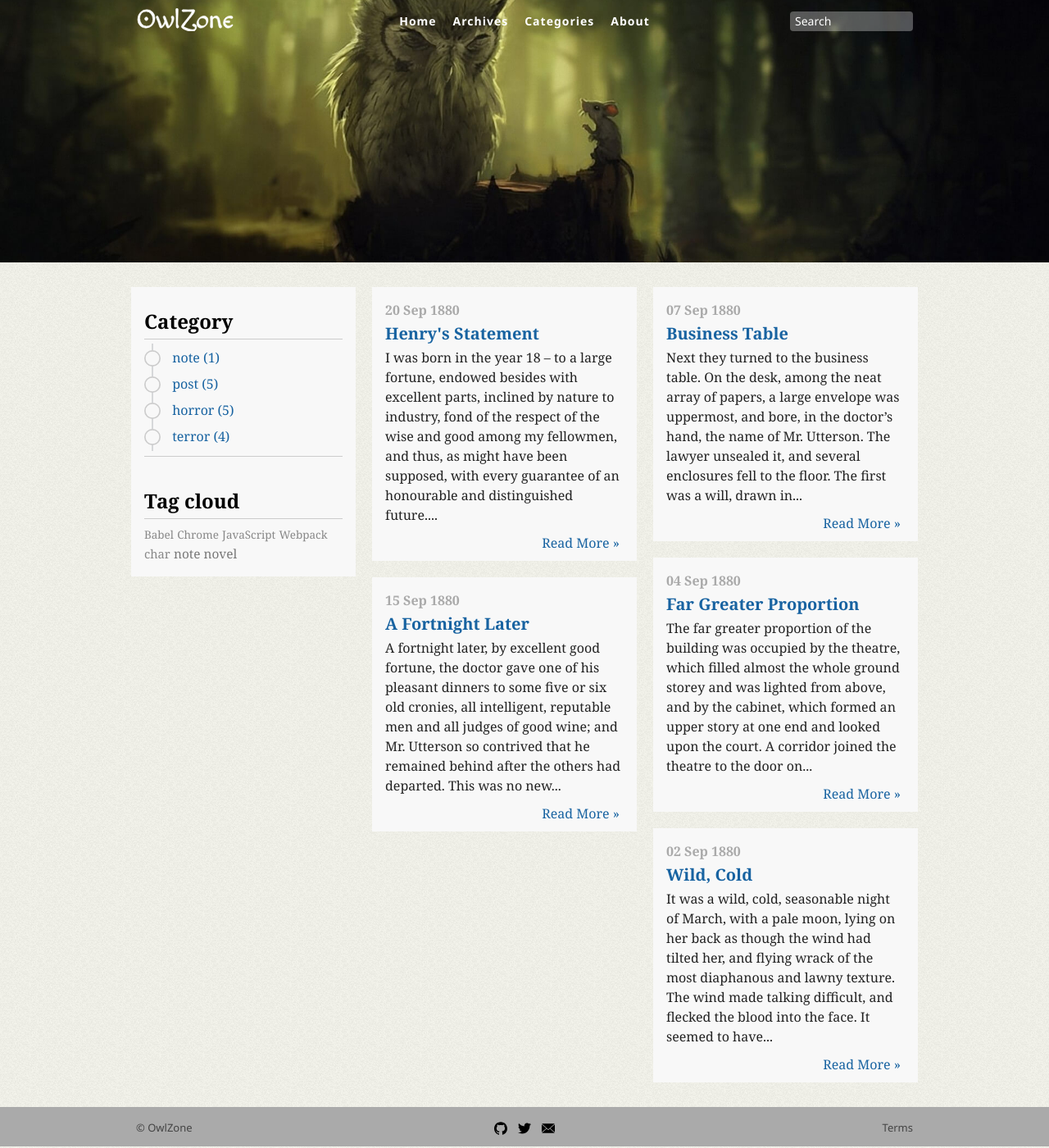
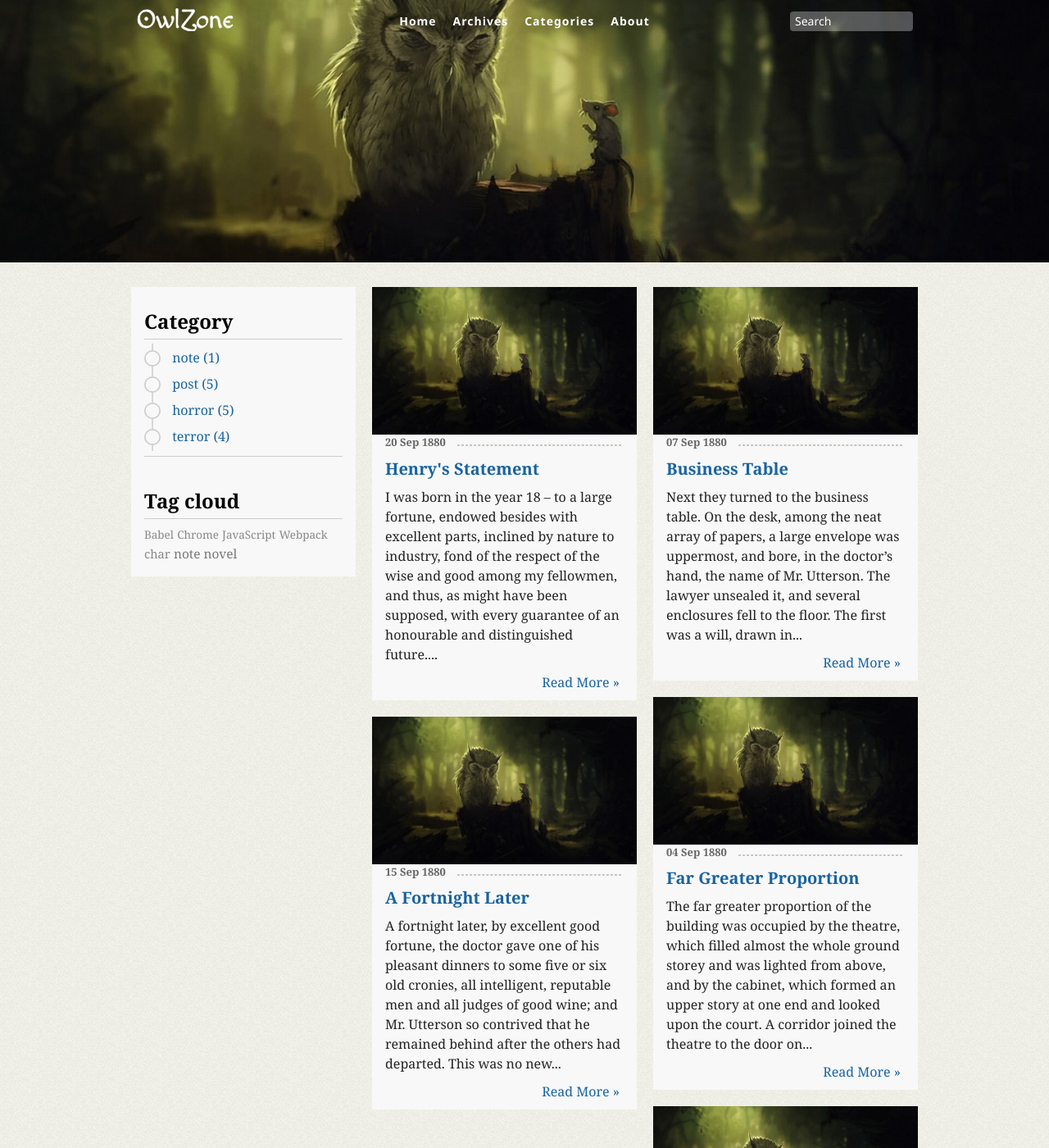
Before and after one commit to mapkts/owlzone, a Jekyll site: the page built from index.html, in a window 1280 px wide and 1400 px high. Shown: the whole window at 82% size. Built offline with Jekyll 4.4.1, drawn with Linux system fonts in a browser that asks for light colours; the list of posts is cut into pages by our own code.

Commit message:
nightly update

```diff
--- a/assets/css/style.css
+++ b/assets/css/style.css
@@ -480,16 +480,28 @@ p {
 }
 .post-card {
 	background-color: #f8f8f8;
-	padding: 16px;
 	padding-bottom: 10px;
+}
+.post-image {
+	background-image: url(http://owlzone.org/assets/img/owl-and-rat.jpg);
+	height: 180px;
+	background-position: center;
+	background-size: cover;
+}
+a.post-image:hover {
+	filter: grayscale(1);
+	transition: all .3s ease-in-out;
 }
 .post-date {
 	color: #aaa;
-	font-weight: bold;
+	font-size: 13px;
+	font-weight: 700;
+	color: #666;
 }
 .post-title {
+	padding: 10px 16px 0px;
 	font-size: 20px;
-	padding: 5px 0;
+	font-weight: 900;
 }
 .post-title:hover {
 	color: #0181eb;
@@ -497,13 +509,31 @@ p {
 .post-title a {
 	text-decoration: none;
 }
+.post-date {
+	position: relative;
+	padding: 0 16px;
+	font-size: 13px;
+	font-weight: 900;
+	color: #666;
+}
+.post-date:after {
+	content: "";
+	width: 200px;
+	border: 1px dashed rgba(0,0,0,.2);
+	position: absolute;
+	top: 12px;
+	left: 104px;
+}
+.post-excerpt {
+	padding: 10px 16px;
+}
 .post-excerpt p {
 	margin: 0;
-	padding-bottom: 10px;
 }
 .post-info {
+	padding: 0 16px;
+	height: 24px;
 	line-height: 1;
-	height: 24px;
 }
 .post-info .tag {
 	display: inline-block;
```
